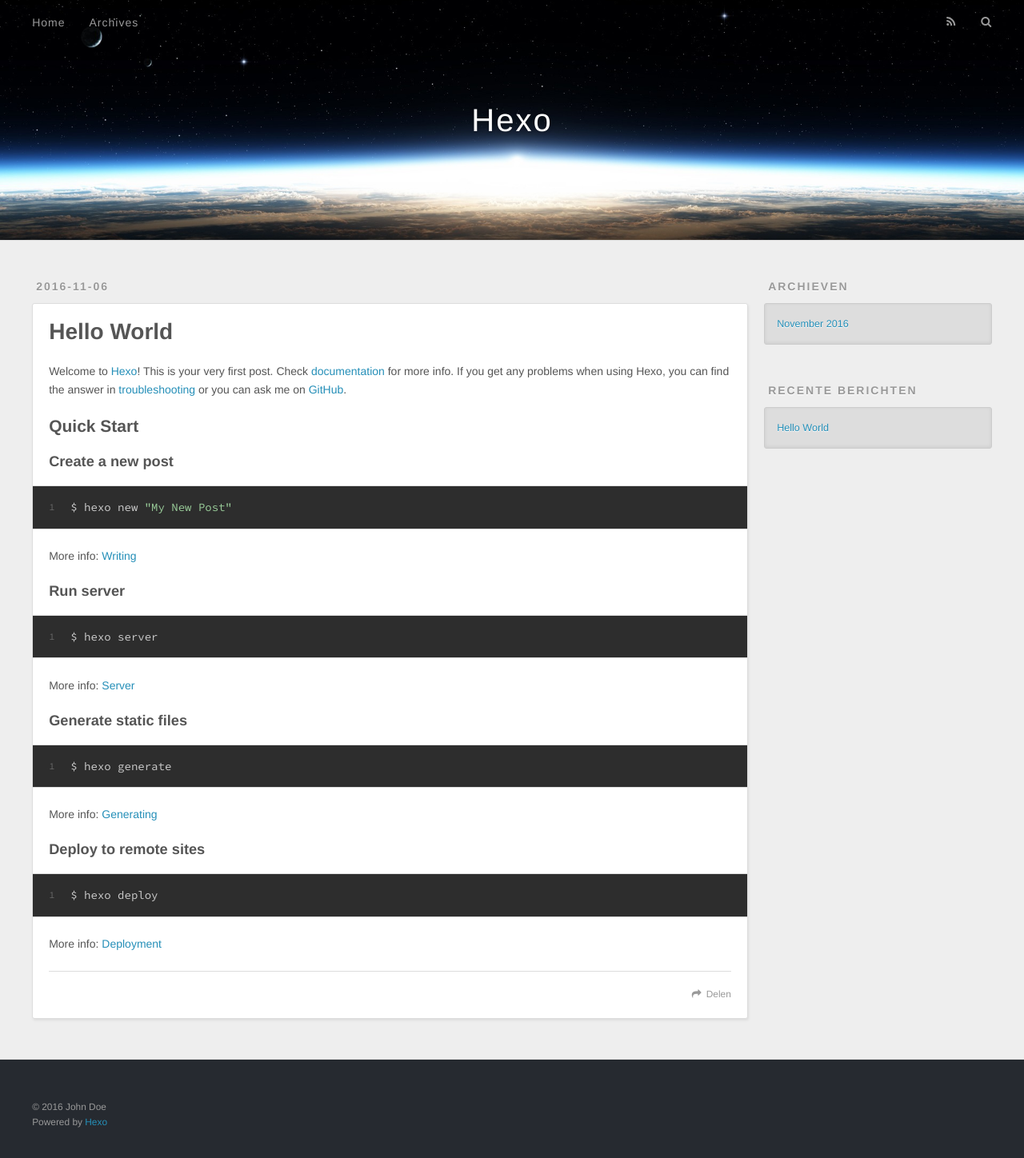
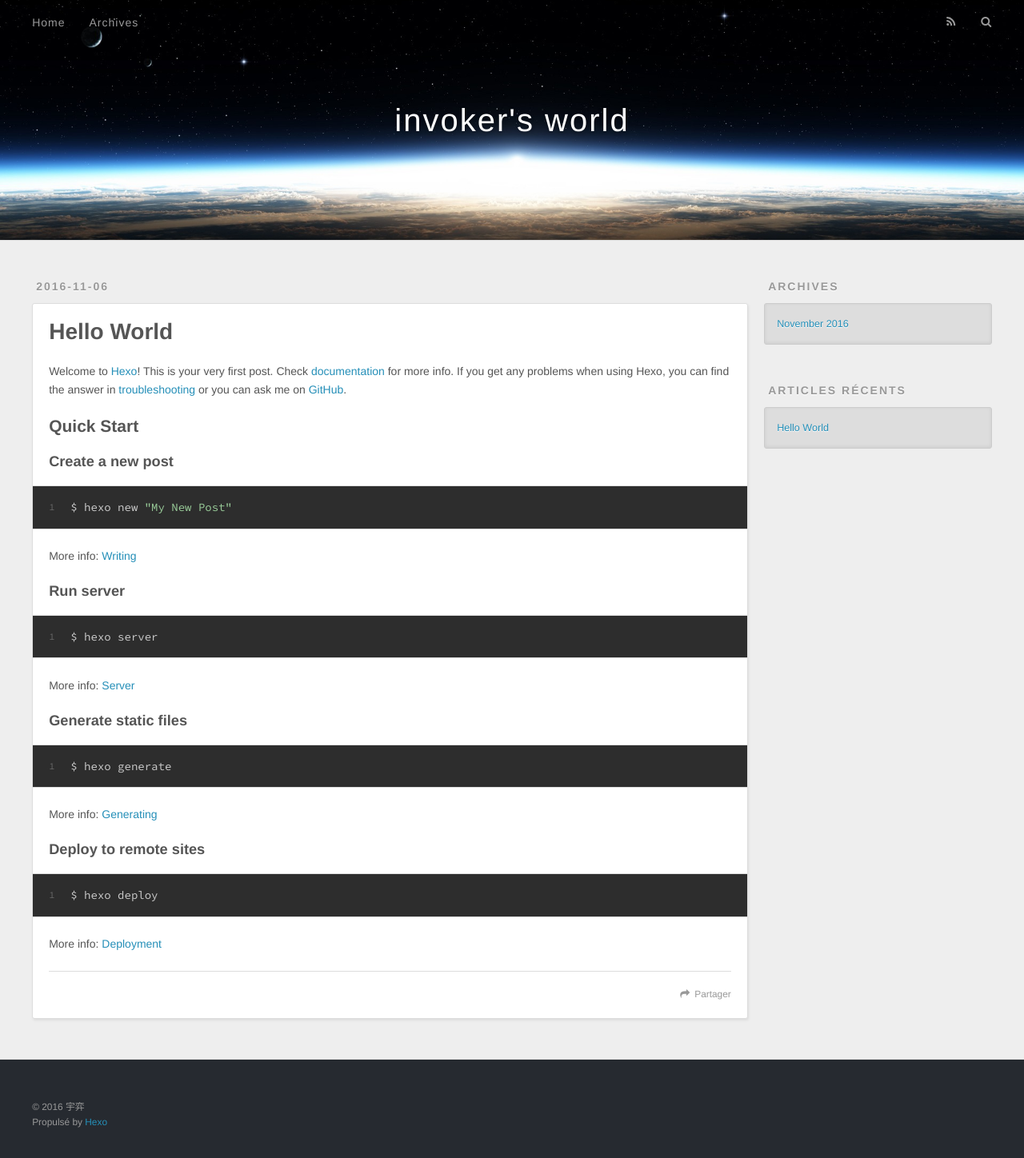
Before and after one commit to WanderingGavin/WanderingGavin.github.io, a plain HTML site: page index.html in a window 1280 px wide. Shown: the whole page at 80% size. Drawn offline with nearby package versions, Linux system fonts and the light colour scheme.

Commit message:
Site updated: 2016-11-07 14:47:14

```diff
--- a/index.html
+++ b/index.html
@@ -3,16 +3,16 @@
 <head>
   <meta charset="utf-8">
 
-  <title>Hexo</title>
+  <title>invoker&#39;s world</title>
   <meta name="viewport" content="width=device-width, initial-scale=1, maximum-scale=1">
   <meta property="og:type" content="website">
-<meta property="og:title" content="Hexo">
-<meta property="og:url" content="http://yoursite.com/index.html">
-<meta property="og:site_name" content="Hexo">
+<meta property="og:title" content="invoker's world">
+<meta property="og:url" content="http://invoker.cn/index.html">
+<meta property="og:site_name" content="invoker's world">
 <meta name="twitter:card" content="summary">
-<meta name="twitter:title" content="Hexo">
+<meta name="twitter:title" content="invoker's world">
 
-    <link rel="alternate" href="/atom.xml" title="Hexo" type="application/atom+xml">
+    <link rel="alternate" href="/atom.xml" title="invoker&#39;s world" type="application/atom+xml">
 
 
     <link rel="icon" href="/favicon.png">
@@ -33,7 +33,7 @@
   <div id="header-outer" class="outer">
     <div id="header-title" class="inner">
       <h1 id="logo-wrap">
-        <a href="/" id="logo">Hexo</a>
+        <a href="/" id="logo">invoker&#39;s world</a>
       </h1>
 
     </div>
@@ -48,12 +48,12 @@
       </nav>
       <nav id="sub-nav">
 
-          <a id="nav-rss-link" class="nav-icon" href="/atom.xml" title="RSS Feed"></a>
+          <a id="nav-rss-link" class="nav-icon" href="/atom.xml" title="Flux RSS"></a>
 
-        <a id="nav-search-btn" class="nav-icon" title="Zoeken"></a>
+        <a id="nav-search-btn" class="nav-icon" title="Rechercher"></a>
       </nav>
       <div id="search-form-wrap">
-        <form action="//google.com/search" method="get" accept-charset="UTF-8" class="search-form"><input type="search" name="q" results="0" class="search-form-input" placeholder="Search"><button type="submit" class="search-form-submit">&#xF002;</button><input type="hidden" name="sitesearch" value="http://yoursite.com"></form>
+        <form action="//google.com/search" method="get" accept-charset="UTF-8" class="search-form"><input type="search" name="q" results="0" class="search-form-input" placeholder="Search"><button type="submit" class="search-form-submit">&#xF002;</button><input type="hidden" name="sitesearch" value="http://invoker.cn"></form>
       </div>
     </div>
   </div>
@@ -96,7 +96,7 @@
 
     </div>
     <footer class="article-footer">
-      <a data-url="http://yoursite.com/2016/11/06/hello-world/" data-id="civ695fgv0000hg8evis0hquo" class="article-share-link">Delen</a>
+      <a data-url="http://invoker.cn/2016/11/06/hello-world/" data-id="civ7pg28l0000l78eb5933b73" class="article-share-link">Partager</a>
 
 
     </footer>
@@ -121,7 +121,7 @@
 
 
   <div class="widget-wrap">
-    <h3 class="widget-title">Archieven</h3>
+    <h3 class="widget-title">Archives</h3>
     <div class="widget">
       <ul class="archive-list"><li class="archive-list-item"><a class="archive-list-link" href="/archives/2016/11/">November 2016</a></li></ul>
     </div>
@@ -131,7 +131,7 @@
 
 
   <div class="widget-wrap">
-    <h3 class="widget-title">Recente berichten</h3>
+    <h3 class="widget-title">Articles récents</h3>
     <div class="widget">
       <ul>
 
@@ -151,8 +151,8 @@
 
   <div class="outer">
     <div id="footer-info" class="inner">
-      &copy; 2016 John Doe<br>
-      Powered by <a href="http://hexo.io/" target="_blank">Hexo</a>
+      &copy; 2016 宇弈<br>
+      Propulsé by <a href="http://hexo.io/" target="_blank">Hexo</a>
     </div>
   </div>
 </footer>
```
Also changed, not shown: 2016/11/06/hello-world/index.html (+13 -13 lines), archives/2016/11/index.html (+14 -14 lines), archives/2016/index.html (+14 -14 lines), archives/index.html (+14 -14 lines), 1 other file.
